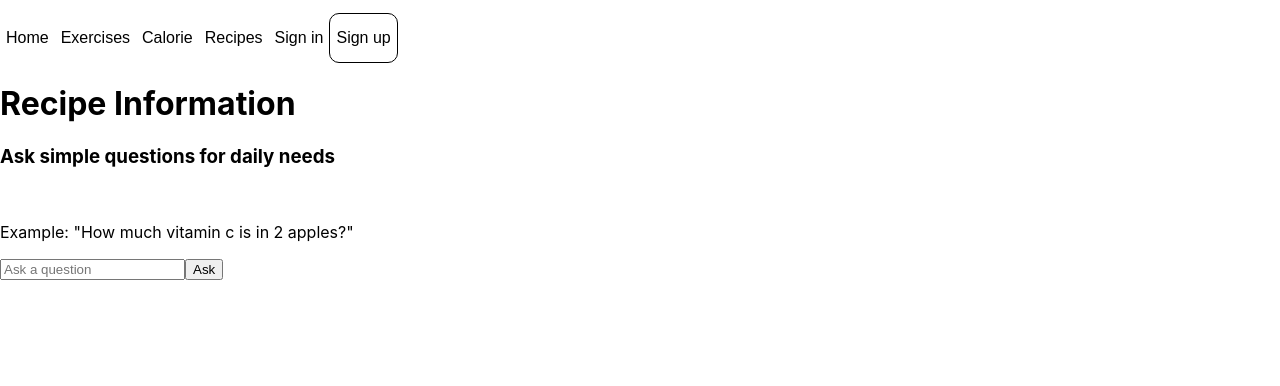
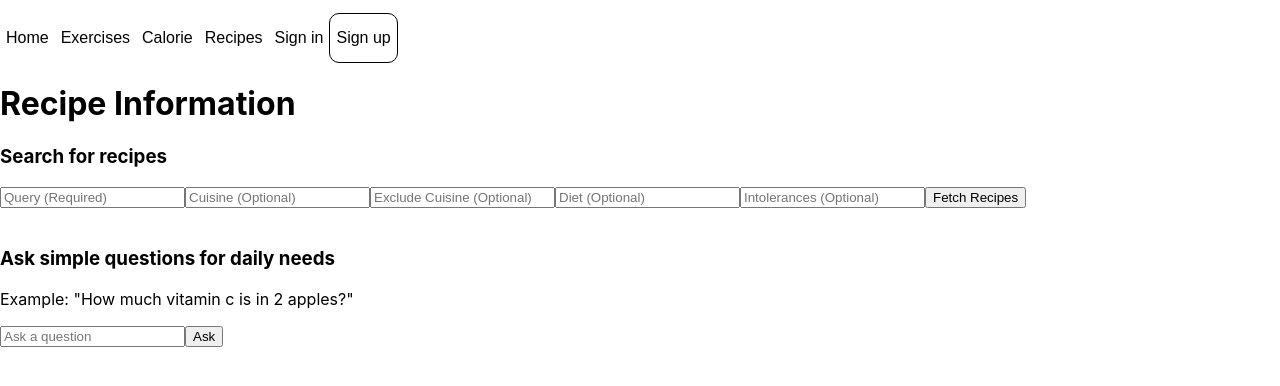
Before and after one commit to bwoo2/Workout-App, a React (Create React App) app in the folder client/: page /recipes in a window 1280 px wide. Shown: the top 386 px of the page. Built offline with nearby package versions, Linux system fonts and the light colour scheme.

Commit message:
added recipes for users to find healthy options to eat

```diff
--- a/client/src/components/Recipes.jsx
+++ b/client/src/components/Recipes.jsx
@@ -11,7 +11,7 @@ const Recipe = () => {
         fetch(`https://webknox-recipes.p.rapidapi.com/recipes/quickAnswer?q=${encodedQuestion}`, {
             method: 'GET',
             headers: {
-                'X-RapidAPI-Key': process.env.REACT_APP_RECIPE_API_KEY,
+                'X-RapidAPI-Key': process.env.REACT_APP_QUESTION_API_KEY,
                 'X-RapidAPI-Host': 'webknox-recipes.p.rapidapi.com'
             }
         })
@@ -20,18 +20,76 @@ const Recipe = () => {
         .catch(error => console.error('Error:', error));
     }
 
+    const [query, setQuery] = useState('');
+    const [cuisine, setCuisine] = useState('');
+    const [excludeCuisine, setExcludeCuisine] = useState('');
+    const [diet, setDiet] = useState('');
+    const [intolerances, setIntolerances] = useState('');
+    const [recipes, setRecipes] = useState('');
+
+    const fetchRecipes = () => {
+        const url = `https://spoonacular-recipe-food-nutrition-v1.p.rapidapi.com/recipes/complexSearch?query=${query}&cuisine=${cuisine}&excludeCuisine=${excludeCuisine}&diet=${diet}&intolerances=${intolerances}`;
+
+        fetch(url, {
+            method: 'GET',
+            headers: {
+                'X-RapidAPI-Key': process.env.REACT_APP_SPOONACULAR_API_KEY,
+                'X-RapidAPI-Host': 'spoonacular-recipe-food-nutrition-v1.p.rapidapi.com'
+            }
+        })
+        .then(response => response.json())
+        .then(data => {
+            const recipePromises = data.results.map(recipe =>
+                fetch(`https://spoonacular-recipe-food-nutrition-v1.p.rapidapi.com/recipes/${recipe.id}/information`, {
+                    method: 'GET',
+                    headers: {
+                        'X-RapidAPI-Key': process.env.REACT_APP_SPOONACULAR_API_KEY,
+                        'X-RapidAPI-Host': 'spoonacular-recipe-food-nutrition-v1.p.rapidapi.com'
+                    }
+                }).then(res => res.json())
+            );
+
+            return Promise.all(recipePromises);
+        })
+        .then(recipeDetails => {
+            setRecipes(recipeDetails);
+        })
+        .catch(error => console.error('Error:', error));
+    }
+
+
+    console.log(recipes);
+
     return (
         <div>
             <h1>Recipe Information</h1>
 
+            <h3>Search for recipes</h3>
+            <form onSubmit={e => { e.preventDefault(); fetchRecipes(); }}>
+                <input type="text" value={query} onChange={e => setQuery(e.target.value)} placeholder="Query (Required)" required />
+                <input type="text" value={cuisine} onChange={e => setCuisine(e.target.value)} placeholder="Cuisine (Optional)" />
+                <input type="text" value={excludeCuisine} onChange={e => setExcludeCuisine(e.target.value)} placeholder="Exclude Cuisine (Optional)" />
+                <input type="text" value={diet} onChange={e => setDiet(e.target.value)} placeholder="Diet (Optional)" />
+                <input type="text" value={intolerances} onChange={e => setIntolerances(e.target.value)} placeholder="Intolerances (Optional)" />
+                <button type="submit">Fetch Recipes</button>
+            </form>
+
+            {recipes && recipes.map(recipe => (
+                <div key={recipe.id}>
+                    <img src={recipe.image} className='recipe__food__image' />
+                    <strong>{recipe.title}</strong>
+                    <div dangerouslySetInnerHTML={{ __html: recipe.summary }} />
+                </div>
+            ))}
+
+            <br />
             <h3>Ask simple questions for daily needs</h3>
-            <br />
             <p>Example: "How much vitamin c is in 2 apples?"</p>
             <form onSubmit={e => { e.preventDefault(); fetchAnswer(); }}>
                 <input type="text" value={question} onChange={e => setQuestion(e.target.value)} placeholder="Ask a question" required />
                 <button type="submit">Ask</button>
             </form>
-            {answer &&  <p> <img src={answer.image} className='food__image' />  <br /> {answer.answer} </p> }
+            {answer &&  <p className='answer'> <img src={answer.image} className='food__image' />  <br /> {answer.answer} </p> }
 
         </div>
     );
--- a/client/src/style/styles.css
+++ b/client/src/style/styles.css
@@ -205,3 +205,7 @@ body {
     display: block;
     margin: auto;
 }
+
+.answer {
+    text-align: center;
+}
```
